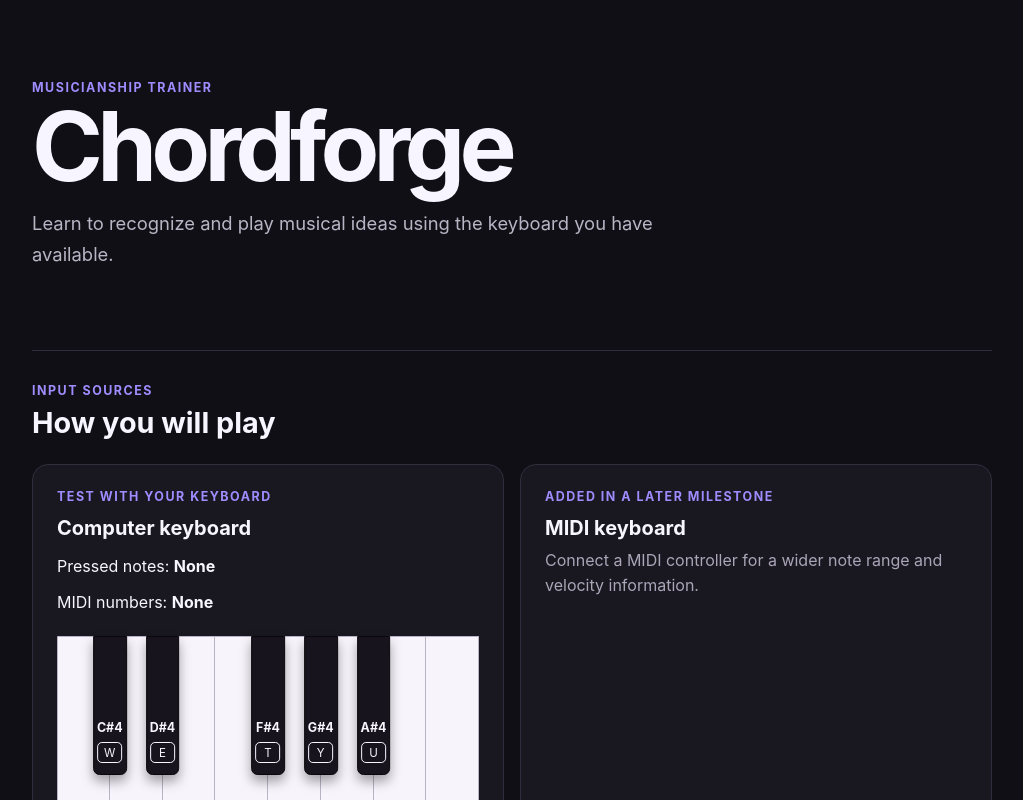
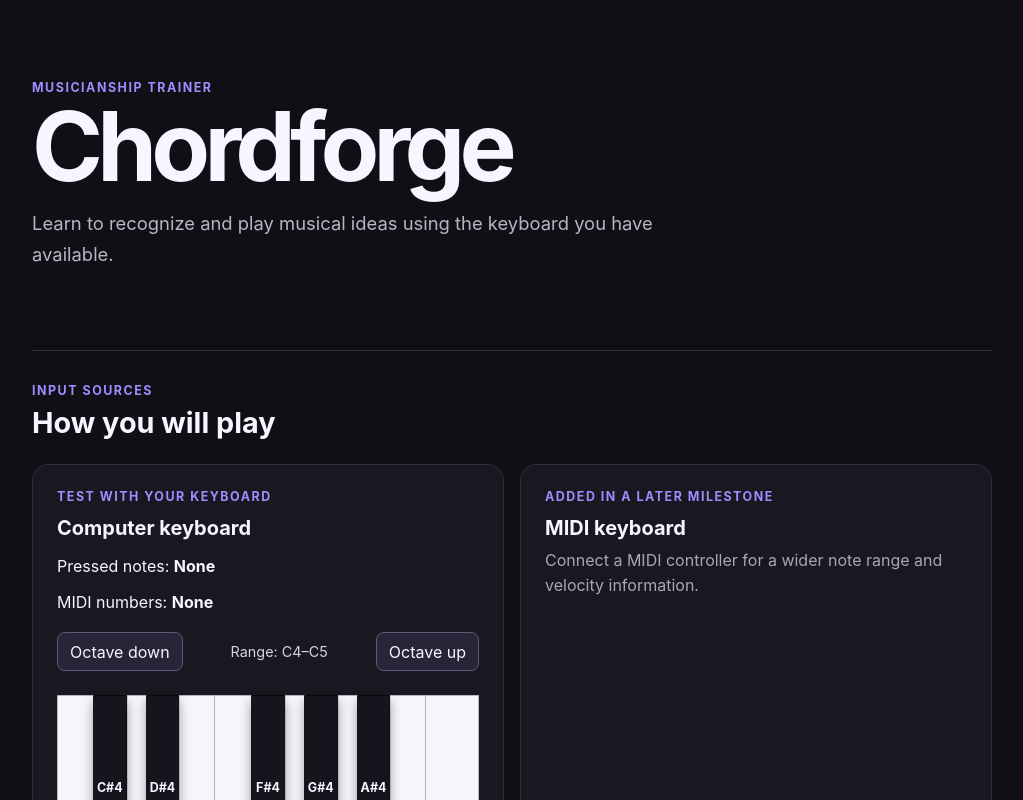
Before and after one commit to Lbragaa/Chordforge-initial-name-idk-, a React (Vite) app: page / in a window 1280 px wide. Shown: the top 800 px of the page, without its empty margins (128-1151 px from the left). Built offline with nearby package versions, Linux system fonts and the light colour scheme.

Commit message:
Added octave buttons for the keyboard notes

```diff
--- a/src/App.css
+++ b/src/App.css
@@ -63,6 +63,41 @@
   font-size: 1.25rem;
 }
 
+.octave-controls {
+  display: flex;
+  align-items: center;
+  justify-content: space-between;
+  gap: 0.75rem;
+  margin-top: 1.25rem;
+}
+
+.octave-controls p {
+  margin: 0;
+  color: #d7d3e3;
+  font-size: 0.9rem;
+  text-align: center;
+}
+
+.octave-controls button {
+  padding: 0.55rem 0.75rem;
+  border: 1px solid #625a7d;
+  border-radius: 0.5rem;
+  color: #f7f5ff;
+  background: #292437;
+  font: inherit;
+  cursor: pointer;
+}
+
+.octave-controls button:hover:not(:disabled) {
+  border-color: #9f8cff;
+  background: #373047;
+}
+
+.octave-controls button:disabled {
+  opacity: 0.4;
+  cursor: not-allowed;
+}
+
 .input-card > p:last-child {
   margin: 0;
   color: #aaa6b8;
@@ -81,4 +116,9 @@
   .input-grid {
     grid-template-columns: 1fr;
   }
+
+  .octave-controls {
+    align-items: stretch;
+    flex-direction: column;
+  }
 }
--- a/src/App.tsx
+++ b/src/App.tsx
@@ -7,14 +7,26 @@ import './App.css'
 
 function App() {
   const [pressedNotes, setPressedNotes] = useState<number[]>([]) // now the initial value is an empty the list, and the expect one is a number list
+  const [keyboardOctave, setKeyboardOctave] = useState(4)
+  const octaveNoteOffset = (keyboardOctave - 4) * 12
 
   useEffect(() => {
+
+    // Function preparing for the blur. Like alt-tab. This prevents from notes getting stuck and shi
+    function handleWindowBlur() {
+      setPressedNotes([])
+    }
+
     function handleKeyDown(event: KeyboardEvent) {
-      const noteNumber = getNoteForKeyboardCode(event.code)
+      const baseNoteNumber = getNoteForKeyboardCode(event.code)
 
-      if (noteNumber === undefined) {
+      if (baseNoteNumber === undefined) {
         return
       }
+
+      // The original map describes C4-C5. Every octave is 12 MIDI notes,
+      // so this offset moves the whole computer-keyboard range together.
+      const noteNumber = baseNoteNumber + octaveNoteOffset
 
       setPressedNotes((previousNotes) => {
         if (previousNotes.includes(noteNumber)) {
@@ -26,11 +38,13 @@ function App() {
     }
 
     function handleKeyUp(event: KeyboardEvent) {
-      const noteNumber = getNoteForKeyboardCode(event.code)
+      const baseNoteNumber = getNoteForKeyboardCode(event.code)
 
-      if (noteNumber === undefined) {
+      if (baseNoteNumber === undefined) {
         return
       }
+
+      const noteNumber = baseNoteNumber + octaveNoteOffset
 
       setPressedNotes((previousNotes) => {
         return previousNotes.filter((note) => note !== noteNumber)  // so passa se vc passar o filtro. pra cada levantada tem um desse ai
@@ -40,12 +54,23 @@ function App() {
     // os chamadores de funcao tao aq
     window.addEventListener('keydown', handleKeyDown)
     window.addEventListener('keyup', handleKeyUp)
+    window.addEventListener('blur', handleWindowBlur)
 
+    // Cleanup function
     return () => {
       window.removeEventListener('keydown', handleKeyDown)
       window.removeEventListener('keyup', handleKeyUp)
+      window.removeEventListener('blur', handleWindowBlur)
     }
-  }, []) // means React should connect this listener when the component appears, not after every render.
+  }, [octaveNoteOffset]) // Reconnect the listeners when they need to use a new octave.
+
+
+  // Funcao pro butao de Octave Change ai, que vai no limite de 4 aparentemente, ou nao tem sla
+  function handleOctaveChange(change: number) {
+    // Clear held notes before changing range so an old note cannot get stuck.
+    setPressedNotes([])
+    setKeyboardOctave((previousOctave) => previousOctave + change)
+  }
 
   // i had put this inside useEffect. Thats dumb.
   const pressedNoteNames = pressedNotes.map((noteNumber) => { // map agora tacou a funcao em geral. legal
@@ -89,8 +114,33 @@ function App() {
                 {pressedNotes.length === 0 ? 'None' : pressedNotes.join(', ')}
               </strong>
             </p>
-            {/*GPT description: Give PianoKeyboard a prop named pressedNotes, using the value stored in App’s pressedNotes variable. */}
-            <PianoKeyboard pressedNotes={pressedNotes} />
+
+            <div className="octave-controls" aria-label="Computer keyboard octave">
+              <button
+                type="button"
+                onClick={() => handleOctaveChange(-1)}
+                disabled={keyboardOctave === 1}
+              >
+                Octave down
+              </button>
+              <p aria-live="polite">
+                Range: C{keyboardOctave}–C{keyboardOctave + 1}
+              </p>
+              <button
+                type="button"
+                /*Eh so um butao com o onClick */
+                onClick={() => handleOctaveChange(1)}
+                disabled={keyboardOctave === 7}
+              >
+                Octave up
+              </button>
+            </div>
+
+            {/*GPT description: Give PianoKeyboard a prop named pressedNotes / it also gives noteOffset now, using the value stored in App’s pressedNotes variable. */}
+            <PianoKeyboard
+              pressedNotes={pressedNotes}
+              noteOffset={octaveNoteOffset}
+            />
 
             <p>
               Use letter keys as piano keys without a MIDI controller.
--- a/src/components/PianoKeyboard.tsx
+++ b/src/components/PianoKeyboard.tsx
@@ -4,6 +4,8 @@ import './PianoKeyboard.css'
 type PianoKeyboardProps = {
   // App owns this list and sends it here as a prop. This component only reads it.
   pressedNotes: number[]
+  // This moves the displayed C4-C5 key data into App's selected octave.
+  noteOffset: number
 }
 
 // A type describes which properties every object of this kind must have.
@@ -49,7 +51,7 @@ const blackKeys: BlackPianoKey[] = [
 // }
 // The shorter version below destructures it immediately: take the pressedNotes
 // property from the props object and create a local variable with that value.
-export function PianoKeyboard({ pressedNotes }: PianoKeyboardProps) {
+export function PianoKeyboard({ pressedNotes, noteOffset }: PianoKeyboardProps) {
   return (
     // A div is a generic container. CSS turns this otherwise plain container
     // into the frame that holds the white and black piano keys.
@@ -58,8 +60,9 @@ export function PianoKeyboard({ pressedNotes }: PianoKeyboardProps) {
         {/* map gives this function one array item at a time. We chose the local
             name pianoKey; during each turn it has that item's properties. */}
         {whiteKeys.map((pianoKey) => {
+          const displayedNoteNumber = pianoKey.noteNumber + noteOffset
           // true when App's pressedNotes list contains this key's MIDI number.
-          const isPressed = pressedNotes.includes(pianoKey.noteNumber)
+          const isPressed = pressedNotes.includes(displayedNoteNumber)
 
           return (
             <div
@@ -67,10 +70,10 @@ export function PianoKeyboard({ pressedNotes }: PianoKeyboardProps) {
               // true, the ternary adds the class that activates pressed CSS.
               className={`piano-key piano-key--white${isPressed ? ' piano-key--pressed' : ''}`}
               // React uses this unique value to keep track of this list item.
-              key={pianoKey.noteNumber}
+              key={displayedNoteNumber}
             >
               <span className="piano-key__note">
-                {midiNoteToName(pianoKey.noteNumber)}
+                {midiNoteToName(displayedNoteNumber)}
               </span>
               <kbd className="piano-key__computer-key">
                 {pianoKey.keyboardLabel}
@@ -81,18 +84,19 @@ export function PianoKeyboard({ pressedNotes }: PianoKeyboardProps) {
       </div>
 
       {blackKeys.map((pianoKey) => {
-        const isPressed = pressedNotes.includes(pianoKey.noteNumber)
+        const displayedNoteNumber = pianoKey.noteNumber + noteOffset
+        const isPressed = pressedNotes.includes(displayedNoteNumber)
 
         return (
           <div
             className={`piano-key piano-key--black${isPressed ? ' piano-key--pressed' : ''}`}
-            key={pianoKey.noteNumber}
+            key={displayedNoteNumber}
             // The outer braces enter JavaScript; the inner braces create a
             // style object. This puts each black key between its white keys.
             style={{ left: `${pianoKey.leftPosition}%` }}
           >
             <span className="piano-key__note">
-              {midiNoteToName(pianoKey.noteNumber)}
+              {midiNoteToName(displayedNoteNumber)}
             </span>
             <kbd className="piano-key__computer-key">
               {pianoKey.keyboardLabel}
```
